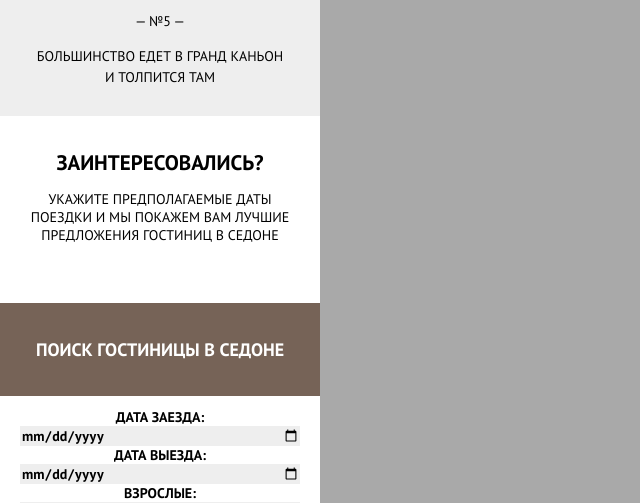
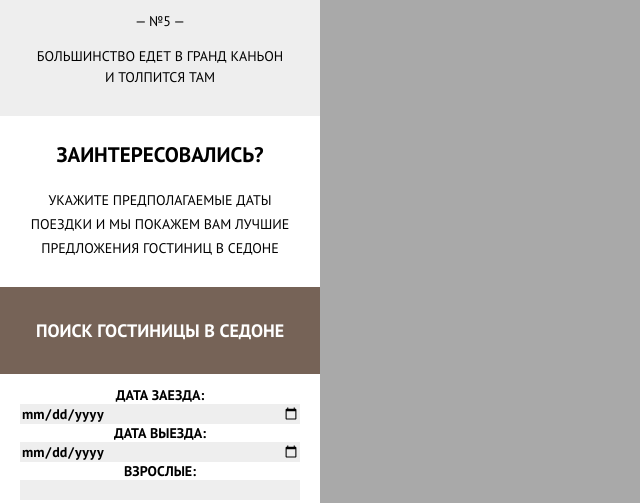
Before and after one commit to AAtamaniuk/SDN, a website: page index.html in a window 1280 px wide. Shown: the part 2610-3113 px from the top of the page, without its empty margins (0-640 px from the left). Drawn offline with nearby package versions, Linux system fonts and the light colour scheme; files that its build step writes are made by us from their sources.

Commit message:
Add visit pixel perfect

```diff
--- a/sass/blocks/hotel.scss
+++ b/sass/blocks/hotel.scss
@@ -4,8 +4,8 @@
 .hotel {
   &__title {
     display: block;
-    padding-top: 35px;
-    padding-bottom: 35px;
+    padding-top: 32px;
+    padding-bottom: 32px;
     padding-left: 5%;
     padding-right: 5%;
 
--- a/sass/blocks/visit.scss
+++ b/sass/blocks/visit.scss
@@ -2,13 +2,14 @@
 @import "../mixins.scss";
 
 .visit {
-  padding-top: 33px;
-  padding-bottom: 33px;
+  padding-top: 25px;
+  padding-bottom: 15px;
   padding-left: 9%;
   padding-right: 9%;
 
   &__ask {
   margin: 0;
+  margin-bottom: 20px;
 
 
   @include main;
@@ -17,6 +18,9 @@
 
 
   &__invite {
+  margin: 0;
+
   @include sub;
+  line-height: 24px;
 }
 }
```
